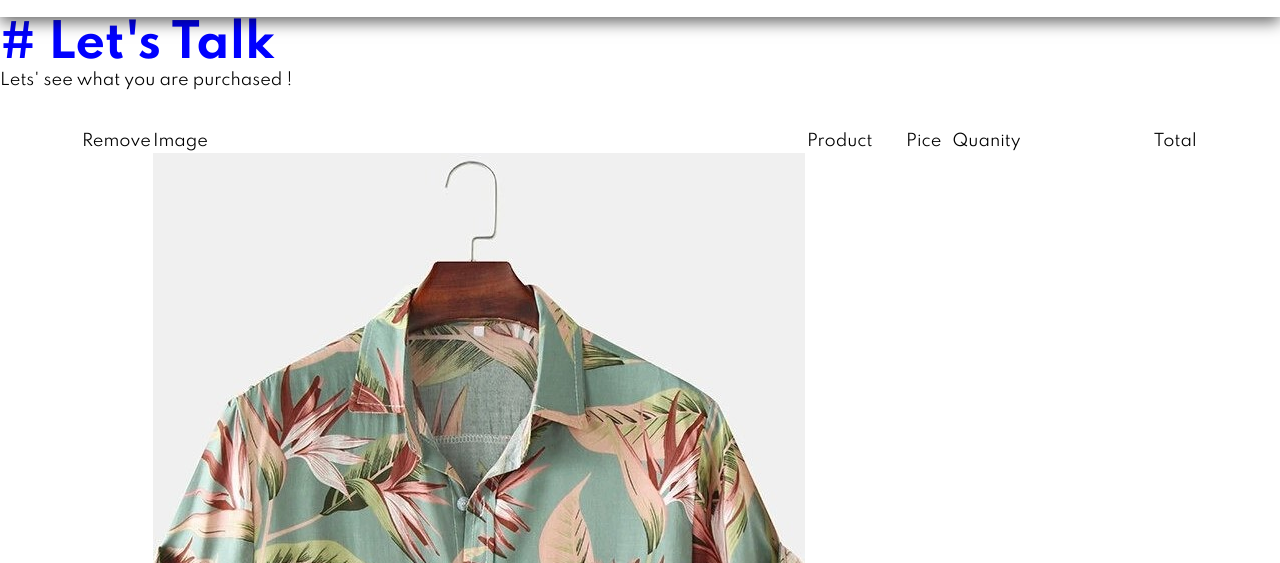
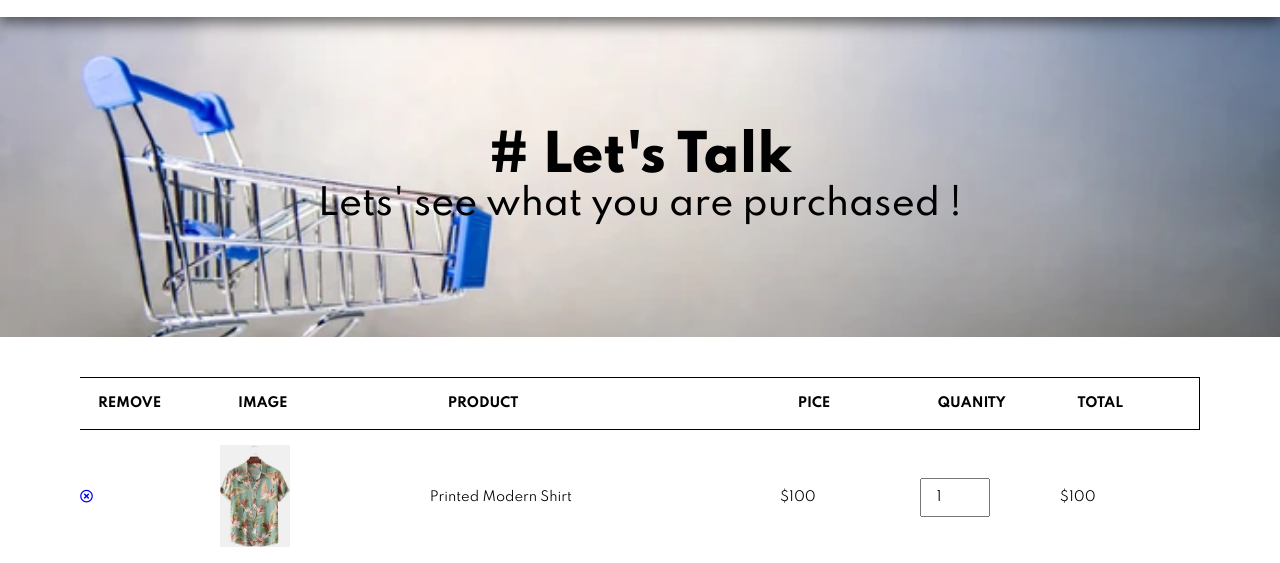
Before and after one commit to Sriram-developer123/shopping-cart, a plain HTML site: page cart.html in a window 1280 px wide. Shown: the part 199-762 px from the top of the page. Drawn offline with Linux system fonts and the light colour scheme.

Commit message:
cart page

```diff
--- a/ramu.css
+++ b/ramu.css
@@ -374,10 +374,12 @@ footer a:hover{
 .small-img-group{
     display: flex;
     justify-content: space-between;
+
 }
 .small-img-col{
     flex-basis: 40%;
     cursor: pointer;
+    margin: 10px 10px 10px 10px;
 }
 #productdetails .single-pro-details{
     width: 50%;
@@ -465,3 +467,72 @@ footer a:hover{
     padding: 50px 20px;
     color: white;
 }
+#cart-page{
+    background-image: url(img/miniature-blue-shopping-cart-trolley-260nw-1357659893.webp);
+    width: 100%;
+    height: 40vh;
+    background-size: cover;
+    display: flex;
+    justify-content: center;
+    flex-direction: column;
+    padding: 14px;
+    text-align: center;
+}
+#cart-page h2{
+    color: black;
+    font-size: 50px;
+    font-weight: 800;
+}
+#cart-page p{
+    color: black;
+    font-size: 35px;
+    font-weight: 500;
+}
+#cart table{
+    width: 100%;
+    border-collapse: collapse;
+    table-layout: fixed;
+    white-space: nowrap;
+}
+#cart table img{
+    width: 70px;
+
+}
+#cart table td:nth-child(1){
+    width: 100px;
+    text-align: ceneter;
+}
+#cart table td:nth-child(2){
+    width: 150px;
+    text-align: ceneter;
+}
+#cart table td:nth-child(3){
+    width: 250px;
+    text-align: ceneter;
+}
+#cart table td:nth-child(4),
+#cart table td:nth-child(5),
+#cart table td:nth-child(6){
+    width: 100px;
+    text-align: ceneter;
+}
+#cart table td:nth-child(5) input{
+    width: 70px;
+    padding: 10px 5px 10px 15px;
+}
+#cart table thead{
+    border: 1px solid black;
+    border-left: none;
+}
+#cart table thead td{
+    font-weight: 700;
+    text-transform: uppercase;
+    font-size:13px;
+    padding: 18px;
+}
+#cart table tbody tr td{
+    padding-top: 15px;
+}
+#cart table tbody  td{
+    font-size: 13px;
+}
```
Also changed, not shown: contact.html (+2 -3 lines), ramu.html (+0 -1 lines), sproduct.html (+2 -3 lines), img/Google-Play-Store-logo.jpg (deleted), img/app-store-logo-png-23.png (deleted), img/miniature-blue-shopping-cart-trolley-260nw-1357659893.webp (added).
